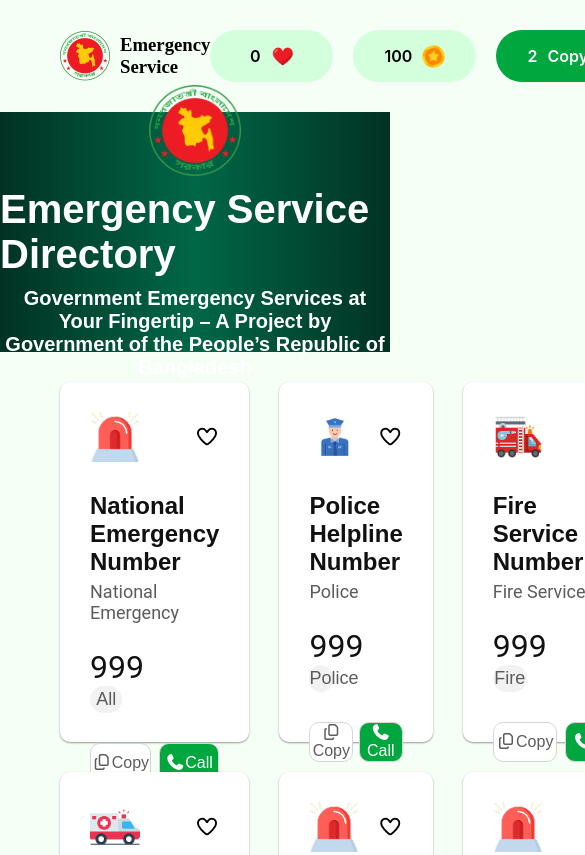
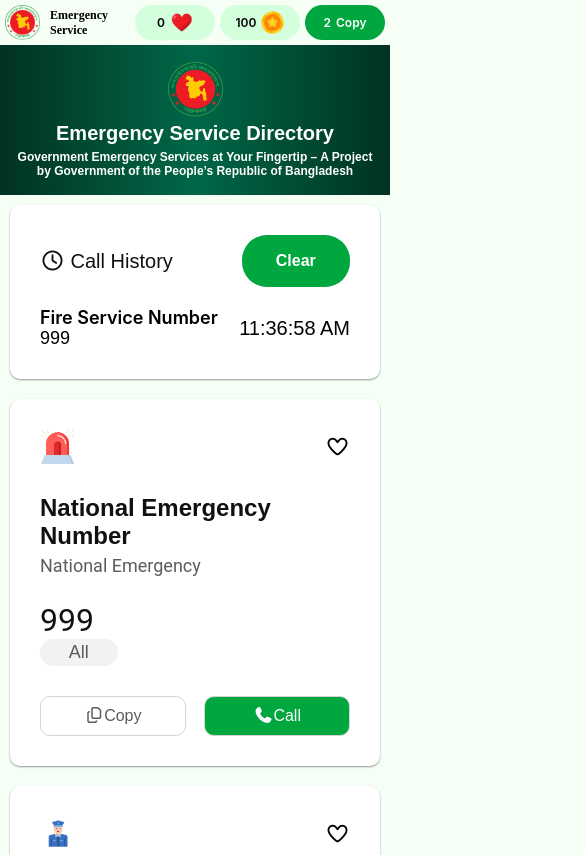
Before and after one commit to shuvoroy10/Assignment-05, a plain HTML site: page index.html in a window 390 px wide. Shown: the top 855 px of the page, 585 px wide, since content can reach past the window. Drawn offline with Linux system fonts and the light colour scheme.

Commit message:
Mobile Responsive Complete

```diff
--- a/index.html
+++ b/index.html
@@ -16,7 +16,7 @@
   <body>
     <header>
       <!-- Navbar -->
-      <nav class="navbar flex max-width">
+      <nav class="navbar flex">
         <div class="flex nav-div">
           <img src="./assets/logo.png" alt="" />
           <h3>
@@ -40,7 +40,6 @@
         </div>
       </nav>
     </header>
-
     <main>
       <!-- Hero Section -->
       <div class="hero-section flex hind-madurai">
@@ -262,5 +261,6 @@
         </div>
       </div>
     </main>
+
   </body>
 </html>
--- a/styles/style.css
+++ b/styles/style.css
@@ -44,6 +44,7 @@ body {
 .navbar {
   padding: 30px 60px 30px 60px;
   justify-content: space-between;
+  width: 100%;
 }
 .nav-right {
   gap: 20px;
@@ -205,3 +206,60 @@ div > img {
 .call-history-section-name{
   font-size: 18px;
 }
+/* Mobile Responsive */
+@media screen and (max-width: 576px){
+  /* Navbar */
+  .navbar {
+  padding: 5px;
+  width: 100%;
+}
+.nav-right{
+  font-size: 12px;
+  gap: 5px;
+}
+div > img {
+  width: 35px;
+  height: 35px;
+}
+.nav-div > h3 {
+  font-size: 12px;
+}
+.nav-right > div{
+  width: 80px;
+  height: 35px;
+  gap: 5px;
+}
+/* Hero Section */
+.hero-section{
+  height: 150px;
+}
+.hero-section > img {
+  width: 55px;
+  height: 55px;
+}
+.hero-section > h2 {
+  font-size: 20px;
+  font-weight: 700;
+  margin: 5px 0 5px 0;
+  text-align: center;
+}
+.hero-section > p {
+  font-size: 12px;
+  font-weight: 600;
+  text-align: center;
+  padding: 0 10px 0 10px;
+}
+/* Emergency Section */
+.emergency-section {
+  display: flex;
+  flex-direction: column;
+  /* grid-template-columns: 1fr;
+  grid-template-rows: 360px 360px 360px; */
+  gap: 20px;
+  padding: 10px;
+}
+#box-4 {
+  order: -1;           /* move box-4 to top */
+  align-self: stretch; /* width full */
+}
+}
```
